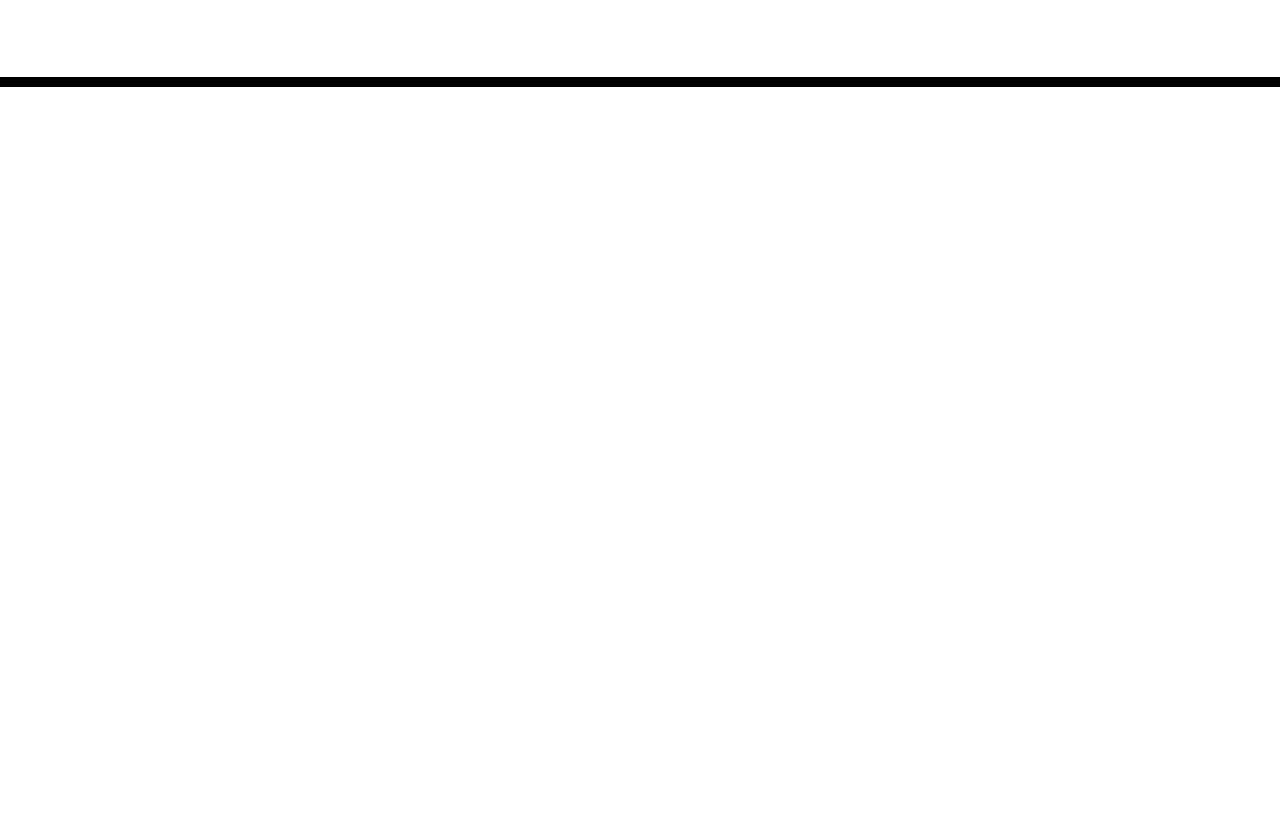
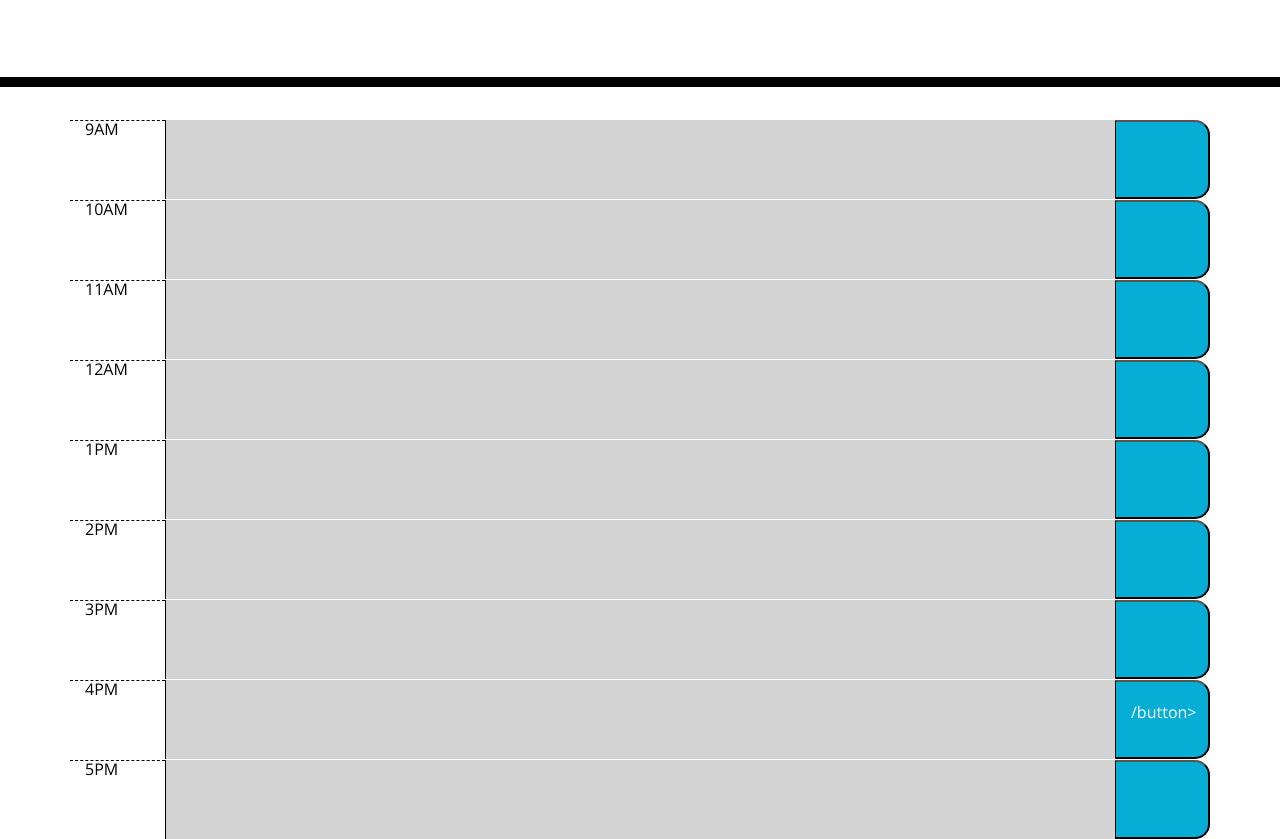
Before and after one commit to KingArthur0877/homework_5, a plain HTML site: page index.html in a window 1280 px wide. Shown: the part 181-1020 px from the top of the page. Before the commit the page ends 800 px from the top, so only its background shows below. Drawn offline with nearby package versions, Linux system fonts and the light colour scheme.

Commit message:
added original time blocks

```diff
--- a/index.html
+++ b/index.html
@@ -29,10 +29,64 @@
       <p id="currentDay" class="lead"></p>
     </header>
     <div class="container">
-      <!-- Timeblocks go here -->
+      <!-- Time blocks -->
+      <div class="row" data-time="1">
+        <div class="col-md-1 hour">9AM</div>
+        <textarea class="schedule col-md-10 past" id="nine"></textarea>
+        <button class="col-md-1 saveBtn" id="nineBtn"></button>
+      </div>
+
+      <div class="row" data-time="2">
+        <div class="col-md-1 hour">10AM</div>
+        <textarea class="schedule col-md-10 past" id="ten"></textarea>
+        <button class="col-md-1 saveBtn" id="tenBtn"></button>
+      </div>
+
+      <div class="row" data-time="3">
+        <div class="col-md-1 hour">11AM</div>
+        <textarea class="schedule col-md-10 past" id="eleven"></textarea>
+        <button class="col-md-1 saveBtn" id="elevenBtn"></button>
+      </div>
+
+      <div class="row" data-time="4">
+        <div class="col-md-1 hour">12AM</div>
+        <textarea class="schedule col-md-10 past" id="twelve"></textarea>
+        <button class="col-md-1 saveBtn" id="twelveBtn"></button>
+      </div>
+
+      <div class="row" data-time="5">
+        <div class="col-md-1 hour">1PM</div>
+        <textarea class="schedule col-md-10 past" id="one"></textarea>
+        <button class="col-md-1 saveBtn" id="oneBtn"></button>
+      </div>
+
+      <div class="row" data-time="6">
+        <div class="col-md-1 hour">2PM</div>
+        <textarea class="schedule col-md-10 past" id="two"></textarea>
+        <button class="col-md-1 saveBtn" id="twoBtn"></button>
+      </div>
+
+      <div class="row" data-time="7">
+        <div class="col-md-1 hour">3PM</div>
+        <textarea class="schedule col-md-10 past" id="three"></textarea>
+        <button class="col-md-1 saveBtn" id="threeBtn"></button>
+      </div>
+
+      <div class="row" data-time="8">
+        <div class="col-md-1 hour">4PM</div>
+        <textarea class="schedule col-md-10 past" id="four"></textarea>
+        <button class="col-md-1 saveBtn" id="fourBtn">/button>
+      </div>
+
+      <div class="row" data-time="9">
+        <div class="col-md-1 hour">5PM</div>
+        <textarea class="schedule col-md-10 past" id="five"></textarea>
+        <button class="col-md-1 saveBtn" id="fiveBtn"></button>
+      </div>
     </div>
 
     <script src="https://cdnjs.cloudflare.com/ajax/libs/jquery/3.2.1/jquery.min.js"></script>
     <script src="https://cdnjs.cloudflare.com/ajax/libs/moment.js/2.24.0/moment.min.js"></script>
+    <script src="./assets/js/script.js"></script>
   </body>
 </html>
```
